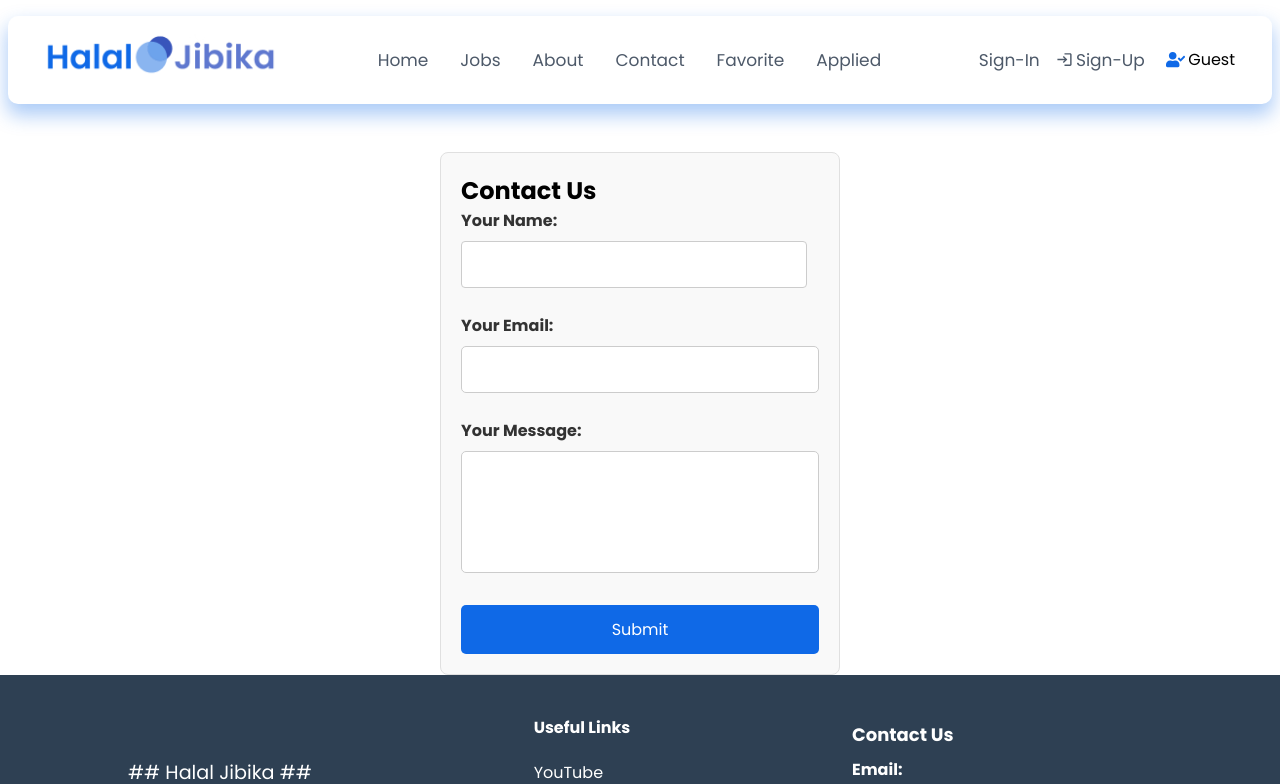
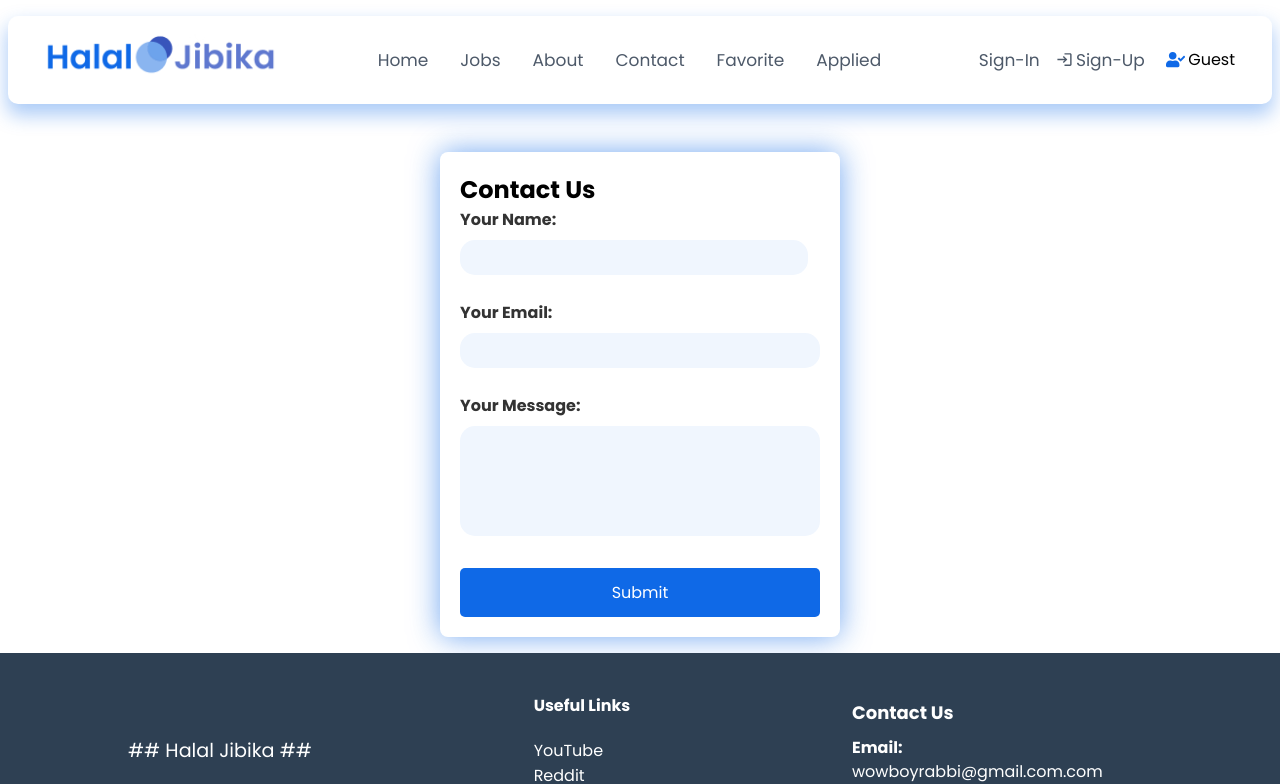
Before and after one commit to rakibulislam4/Halal-Jibika, a React (Vite) app: page /contact in a window 1280 px wide. Shown: the top 784 px of the page. Built offline with nearby package versions, Linux system fonts and the light colour scheme; no server answers.

Commit message:
styled and added functionality to contact section

```diff
--- a/src/Routes/Contact/Contact.css
+++ b/src/Routes/Contact/Contact.css
@@ -4,16 +4,25 @@
   max-width: 400px;
   margin: 0 auto;
   padding: 20px;
-  border: 1px solid #e0e0e0;
   border-radius: 8px;
-  background-color: #f9f9f9;
+  background-color: white;
+  box-shadow: 0px 0px 30px 0px rgba(15, 105, 231, 0.59);
+  -webkit-box-shadow: 0px 0px 30px 0px rgba(15, 105, 231, 0.59);
+  -moz-box-shadow: 0px 0px 30px 0px rgba(15, 105, 231, 0.59);
+  margin-bottom: 1rem;
+
 }
 
 .contact-form {
   display: flex;
   flex-direction: column;
 }
-
+#name,#email,#message{
+    border-radius: 15px;
+    border: none;
+    padding: 5px;
+    background-color: #f0f6fe;
+}
 .form-group {
   margin-bottom: 20px;
 }
--- a/src/Routes/Contact/Contact.jsx
+++ b/src/Routes/Contact/Contact.jsx
@@ -1,5 +1,6 @@
 import { useState } from 'react';
 import './Contact.css'; // Import a separate CSS file for styling
+import Swal from 'sweetalert2';
 
 const Contact = () => {
   const [formData, setFormData] = useState({
@@ -15,11 +16,28 @@ const Contact = () => {
       [name]: value
     });
   };
-
+  const resetFormdata = () => {
+    setFormData({
+      name: '',
+      email: '',
+      message: ''
+    });
+  }
   const handleSubmit = (e) => {
     e.preventDefault();
-    // Handle form submission - you can implement your logic here
-    console.log(formData); // For demonstration, logs form data to the console
+
+    setTimeout(() => {
+      resetFormdata()
+    },1000)
+    setTimeout(() => {
+      Swal.fire({
+        position: "top-end",
+        icon: "success",
+        title: "Your message was received by our team",
+        showConfirmButton: false,
+        timer: 2000,
+      });
+    },1500)
   };
 
   return (
```
